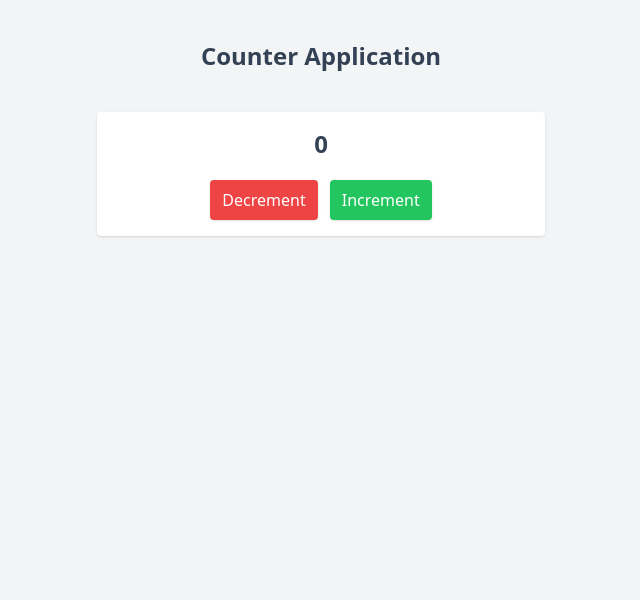
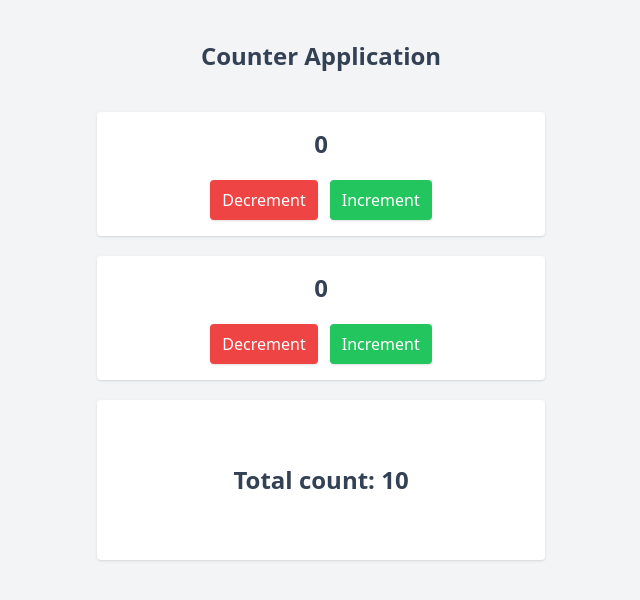
Before and after one commit to it27427/react-redux-Redux-Toolkit, a React (Vite) app: page / in a window 1280 px wide. Shown: the top 600 px of the page, without its empty margins (319-959 px from the left). Built offline with nearby package versions, Linux system fonts and the light colour scheme.

Commit message:
Stats value updated

```diff
--- a/src/pages/HomePage.jsx
+++ b/src/pages/HomePage.jsx
@@ -1,14 +1,17 @@
 import Counter from '@/components/Counter';
+import Stats from '@/components/Stats';
 
 const HomePage = () => {
   return (
-    <div className='w-screen h-screen p-10 bg-gray-100 text-slate-700'>
+    <div className='min-h-screen p-10 bg-gray-100 text-slate-700'>
       <h1 className='max-w-md mx-auto text-center text-2xl font-bold'>
         Counter Application
       </h1>
 
       <div className='max-w-md mx-auto mt-10 space-y-5'>
         <Counter />
+        <Counter />
+        <Stats totalCount={10} />
       </div>
     </div>
   );
```
